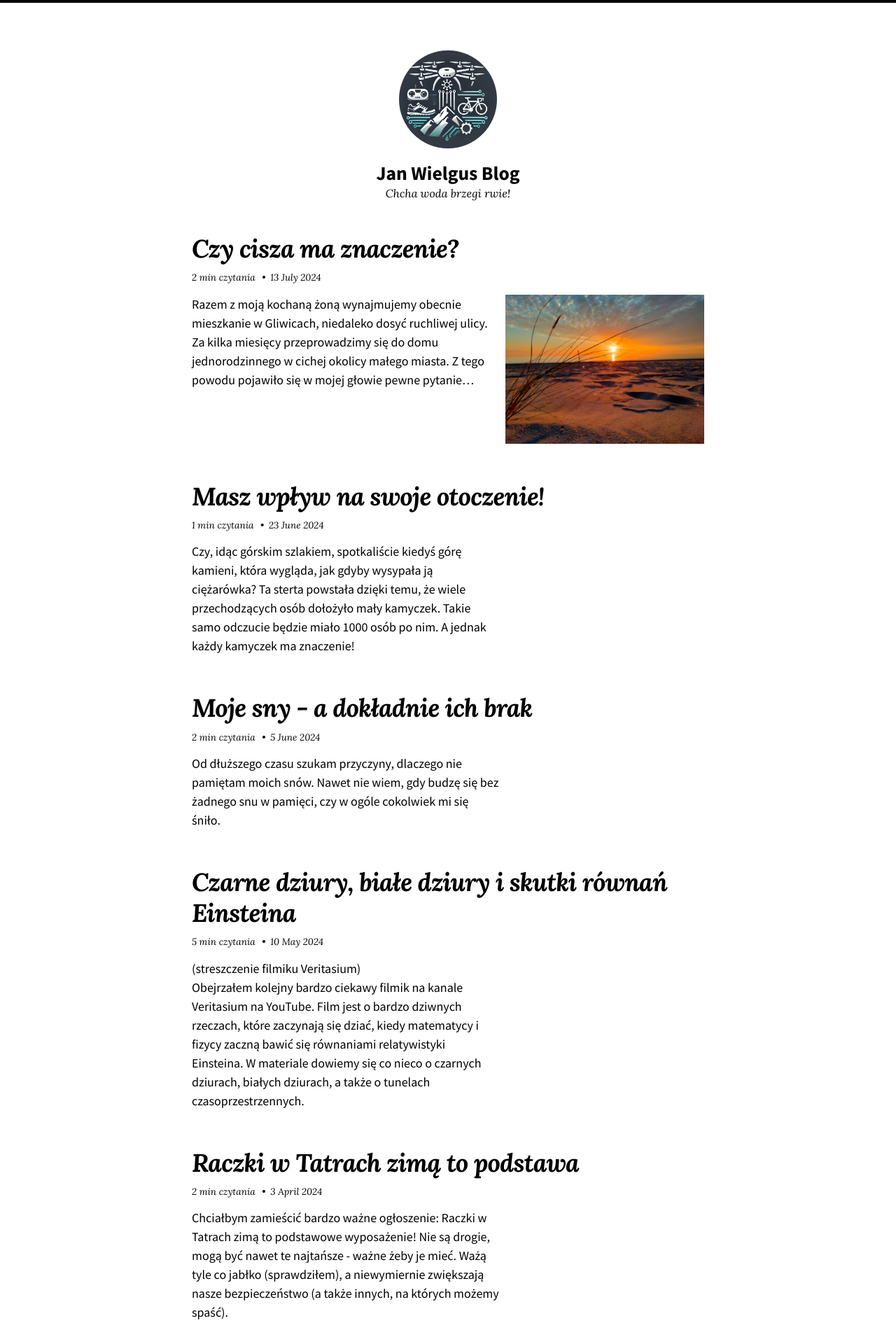
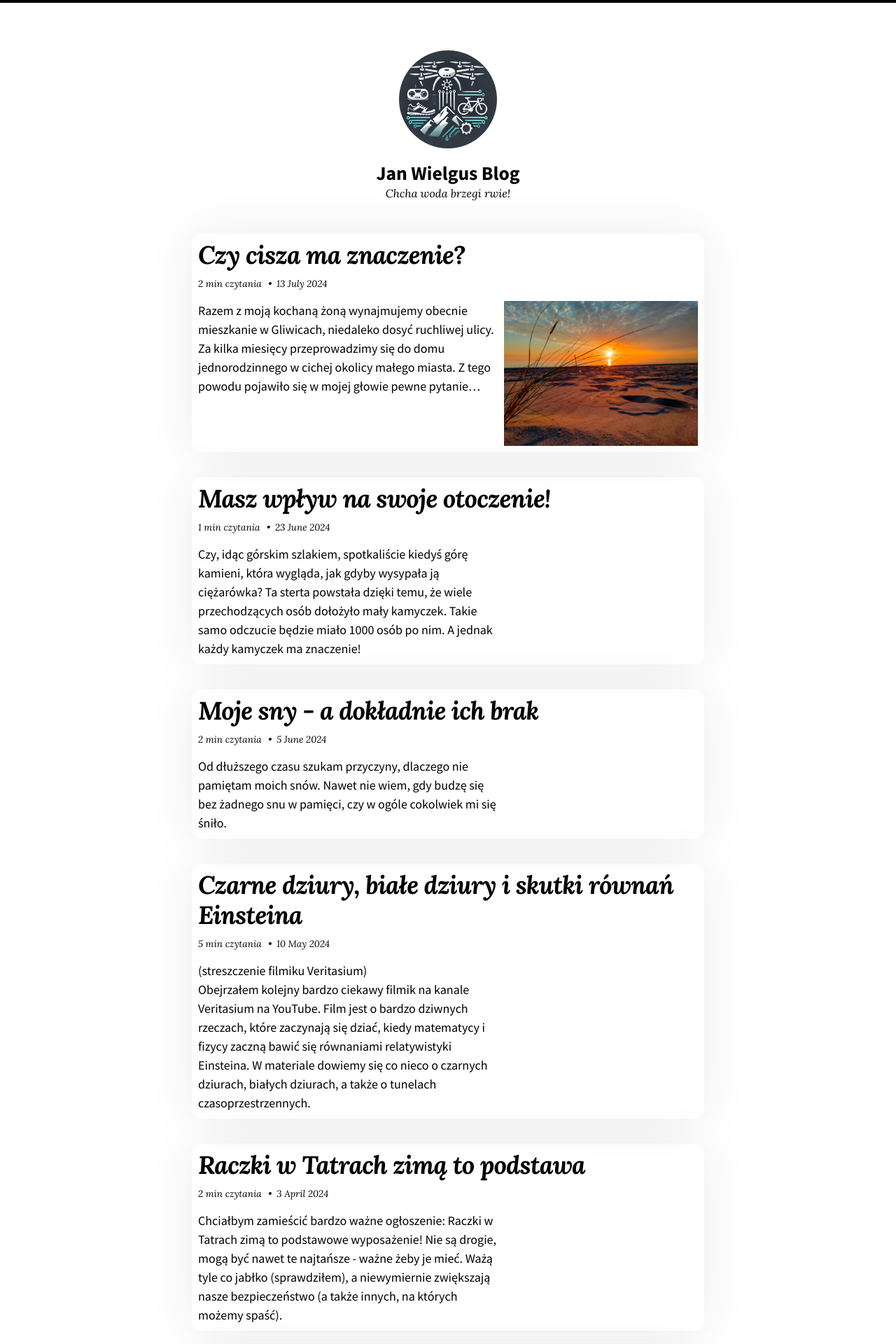
Before and after one commit to JanWielgus/janwielgus.github.io, a Jekyll site: the page built from index.md, in a window 1280 px wide. Shown: the top 1920 px of the page at 70% size. Built offline with Jekyll 4.4.1, drawn with Linux system fonts in a browser that asks for light colours; nearby versions of some CDN libraries.

Commit message:
Made each entry inside a shadowed box with round corners

```diff
--- a/_sass/so-simple/_entries.scss
+++ b/_sass/so-simple/_entries.scss
@@ -5,6 +5,10 @@
 .entry {
   @include clearfix();
   position: relative;
+
+  box-shadow: 0px 0px 70px rgba(0, 0, 0, 0.08);
+  border-radius: 0.8rem;
+  padding: 0.5rem;
 
   a {
     color: inherit;
@@ -97,7 +101,7 @@
     -webkit-box-direction: normal;
     -ms-flex-direction: column;
     flex-direction: column;
-    margin-bottom: 3rem;
+    margin-bottom: 2rem;
   }
 
   .entry-title {
```
